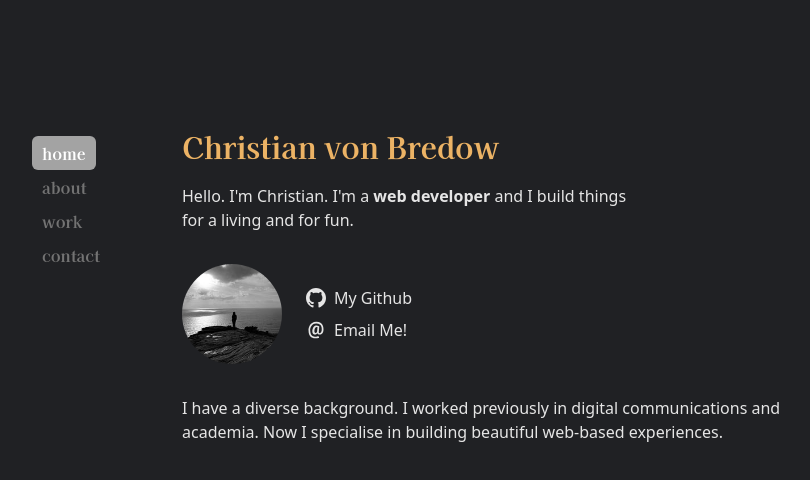
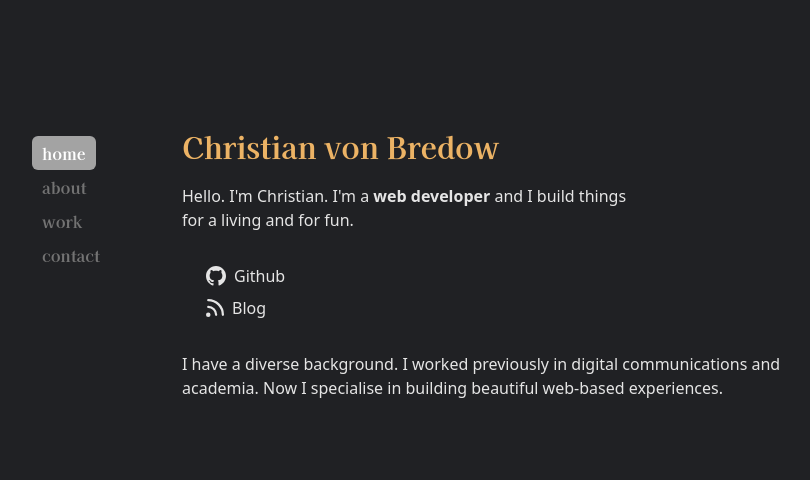
Before and after one commit to CVB91/new-portfolio, a Next.js app: page / in a window 1280 px wide. Shown: the top 480 px of the page, without its empty margins (160-970 px from the left). Built offline with nearby package versions, Linux system fonts and the light colour scheme.

Commit message:
removed profile image

```diff
--- a/src/app/components/icons.tsx
+++ b/src/app/components/icons.tsx
@@ -51,3 +51,16 @@ export function EmailIcon() {
       height="20" fill="currentColor"   xmlns="http://www.w3.org/2000/svg" viewBox="0 0 24 24"><path d="M21,11c0,6.7-4.3,6.4-4.8,6.4c-0.6,0-1.1-0.1-1.6-0.4c-0.4-0.3-0.8-0.6-1-1.1c-0.4,0.5-0.8,0.9-1.3,1.1 c-0.5,0.3-1,0.4-1.6,0.4c-0.5,0-1-0.1-1.4-0.3c-0.4-0.2-0.8-0.6-1-1c-0.3-0.4-0.5-0.9-0.6-1.5c-0.1-0.6-0.1-1.3-0.1-2 c0.1-0.9,0.3-1.7,0.6-2.5c0.3-0.7,0.7-1.4,1.1-1.9c0.4-0.5,0.9-0.9,1.5-1.2c0.6-0.3,1.2-0.4,1.8-0.4c2,0,3.1,1,3.3,1.2L15.4,14 c0,0.4-0.2,1.8,1.1,1.8c0.4,0,2.4-0.5,2.4-4.7c0-0.1,0.9-7-6.6-7C6.3,4,5,9.9,5,12c0,8.4,5.3,8,7,8c2,0,3.1-0.4,3.3-0.5l0.4,1.8 C15.5,21.5,14.5,22,12,22c-3.1,0-9-0.1-9-10c0-1.4,0.8-10,9.5-10C20.8,2,21,9.6,21,11z M10.1,12.6c-0.1,0.9,0,1.7,0.2,2.2 c0.2,0.5,0.6,0.7,1.2,0.7c1.1,0,1.7-1.4,1.8-1.8l0.5-5.1c-0.1,0-0.7-0.1-0.9-0.1c-0.8,0-1.5,0.4-1.9,1.1 C10.5,10.2,10.2,11.2,10.1,12.6z"></path></svg>
   )
 }
+
+export function BlogIcon() {
+  return (
+    <svg  width="18" height="18" fill='currentColor' viewBox='0 0 96 96' xmlns='http://www.w3.org/2000/svg'>
+
+          <path d='M12,72A12,12,0,1,0,24,84,12.0119,12.0119,0,0,0,12,72Z'></path>{' '}
+          <path d='M12,36a6,6,0,0,0,0,12A36.0393,36.0393,0,0,1,48,84a6,6,0,0,0,12,0A48.0512,48.0512,0,0,0,12,36Z'></path>{' '}
+          <path d='M12,0a6,6,0,0,0,0,12A72.0788,72.0788,0,0,1,84,84a6,6,0,0,0,12,0A84.0981,84.0981,0,0,0,12,0Z'></path>{' '}
+
+
+    </svg>
+  )
+}
--- a/src/app/page.tsx
+++ b/src/app/page.tsx
@@ -1,8 +1,7 @@
 'use client'
-import Link from 'next/link'
-import Image from 'next/image'
-import {name, about, bio,avatar} from '../app/lib/info'
-import { EmailIcon, GitHubIcon, ViewsIcon } from '../app/components/icons'
+
+import {name, about, bio} from '../app/lib/info'
+import { BlogIcon, EmailIcon, GitHubIcon, ViewsIcon } from '../app/components/icons'
 import useDarkMode from './lib/useDarkMode'
 
 
@@ -17,14 +16,6 @@ export default function Home() {
         {about()}
       </p>
       <div className='flex items-start md:items-center my-8 flex-col md:flex-row'>
-        <Image
-          alt={name}
-          className='rounded-full grayscale'
-          src={avatar}
-          placeholder='blur'
-          width={100}
-          priority
-        />
         <div className='mt-8 md:mt-0 ml-0 md:ml-6 space-y-2 text-neutral-200'>
           <a
             rel='noopener noreferrer'
@@ -33,7 +24,7 @@ export default function Home() {
             className='flex items-center gap-2'
           >
             <GitHubIcon />
-            My Github
+            Github
           </a>
           <a
             rel='noopener noreferrer'
@@ -41,14 +32,12 @@ export default function Home() {
             href='mailto:cphvb91@gmail.com'
             className='flex items-center gap-2'
           >
-            <EmailIcon />
-            Email Me!
+            <BlogIcon />
+            Blog
           </a>
         </div>
       </div>
-      <p className='my-5 max-w-[600px] text-neutral-200'>
-        {bio()}
-      </p>
+      <p className='my-5 max-w-[600px] text-neutral-200'>{bio()}</p>
     </section>
   )
 }
```
